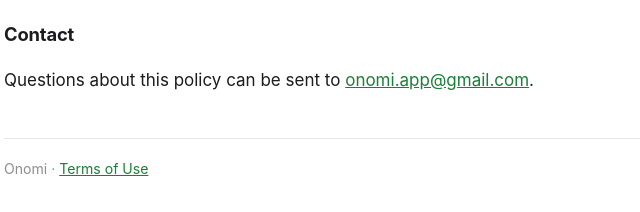
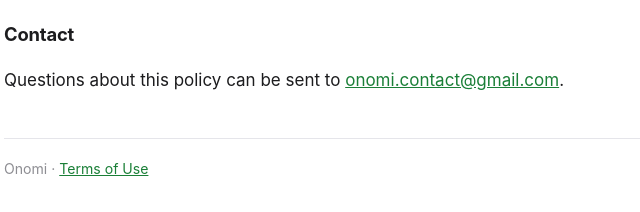
Before and after one commit to eBeyzaG/onomi-app, a plain HTML site: page privacy.html in a window 1280 px wide. Shown: the part 2511-2723 px from the top of the page, 306-946 px from the left. Drawn offline with Linux system fonts and the light colour scheme.

Commit message:
Update contact email in privacy policy

```diff
--- a/privacy.html
+++ b/privacy.html
@@ -143,7 +143,7 @@
 
 <h2>Contact</h2>
 <p>
-  Questions about this policy can be sent to <a href="mailto:onomi.app@gmail.com">onomi.app@gmail.com</a>.
+  Questions about this policy can be sent to <a href="mailto:onomi.contact@gmail.com">onomi.contact@gmail.com</a>.
 </p>
 
 <hr>
```
